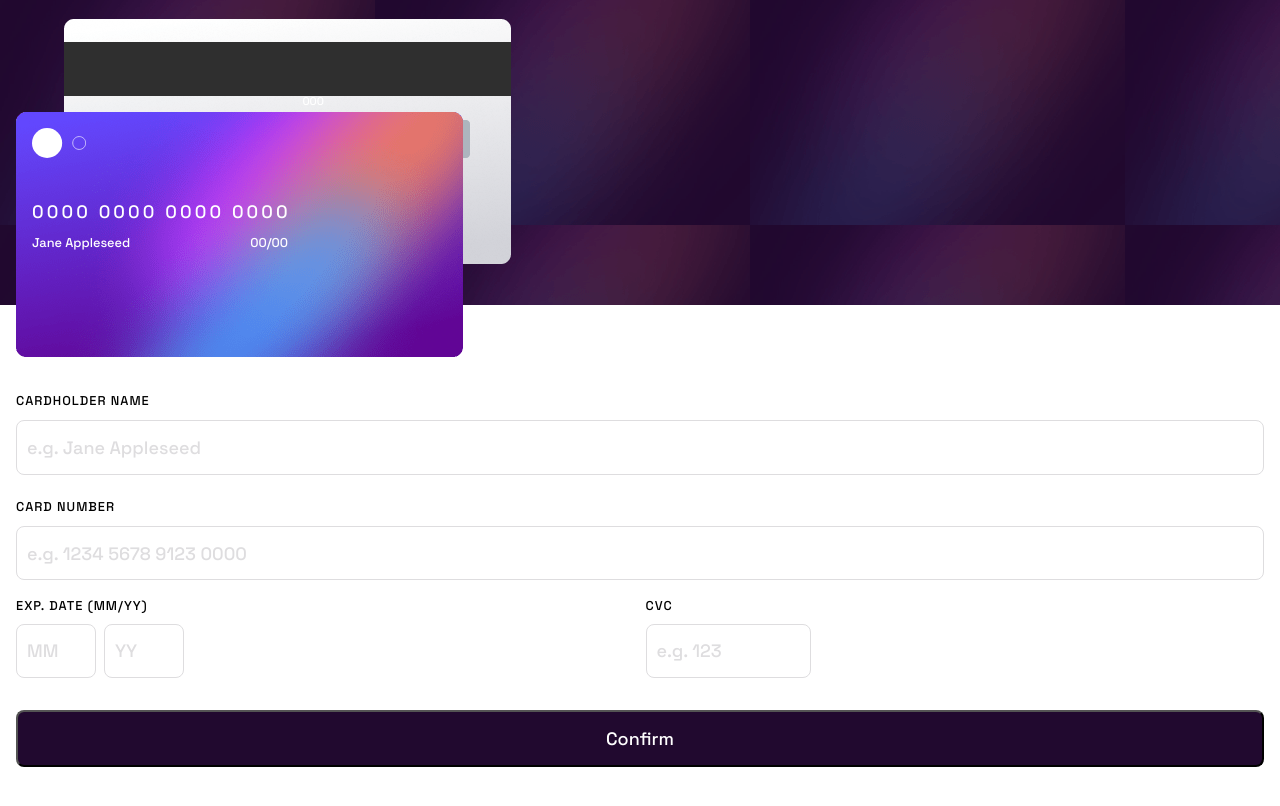
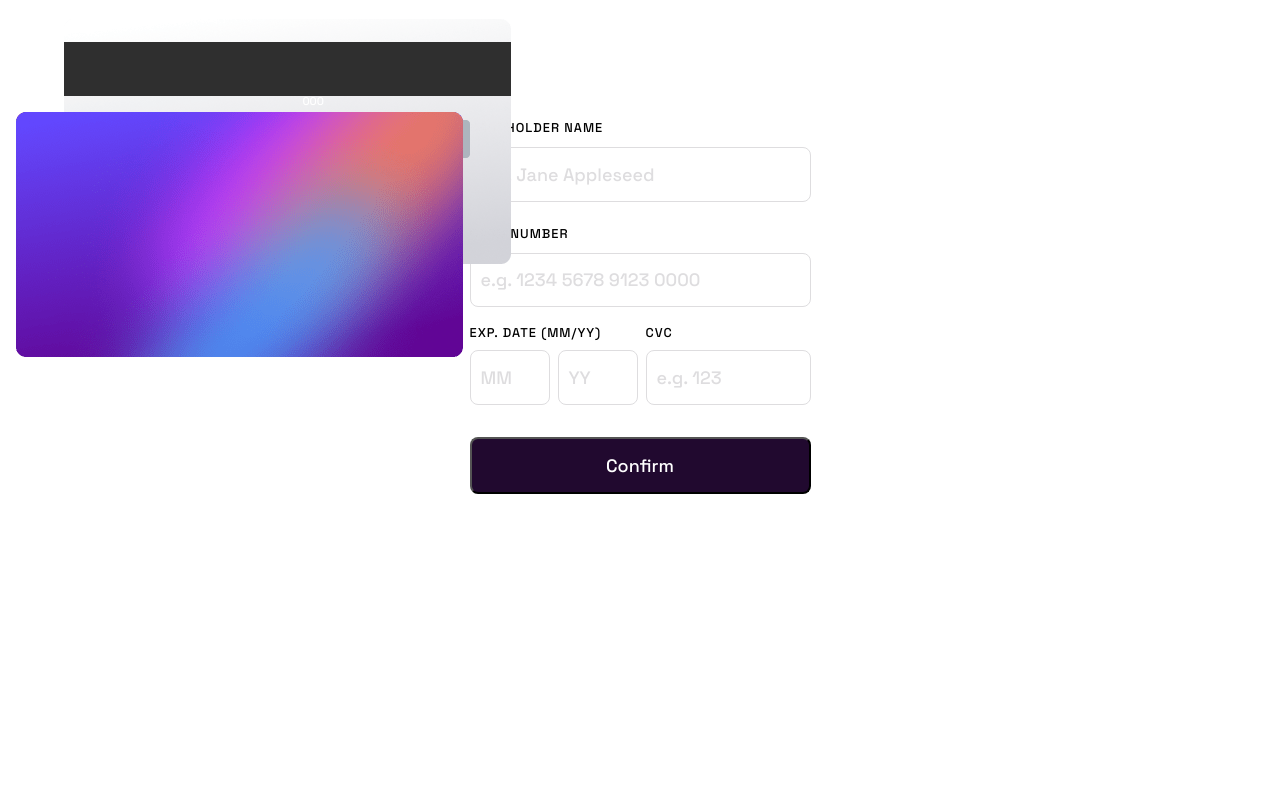
Before and after one commit to sclingan/interactive-card-details, a React (Vite) app: page / in a window 1280 px wide. Shown: the top 806 px of the page. Built offline with nearby package versions, Linux system fonts and the light colour scheme.

Commit message:
Fixing responsive layout

```diff
--- a/src/App.css
+++ b/src/App.css
@@ -159,3 +159,31 @@ button {
     border-radius: 0.5rem;
     margin-block: 1rem;
 }
+
+@media(min-width: 40rem) {
+
+  body {
+    flex-direction: row;
+  }
+
+  main {
+    display: flex;
+    flex-direction: row;
+    align-items: center;
+    justify-content: center;
+  }
+
+  header {
+  }
+
+  .card-back {
+    position: fixed;
+  }
+
+  .card-front {
+    z-index: 2;
+  }
+
+  section {
+  }
+}
```
